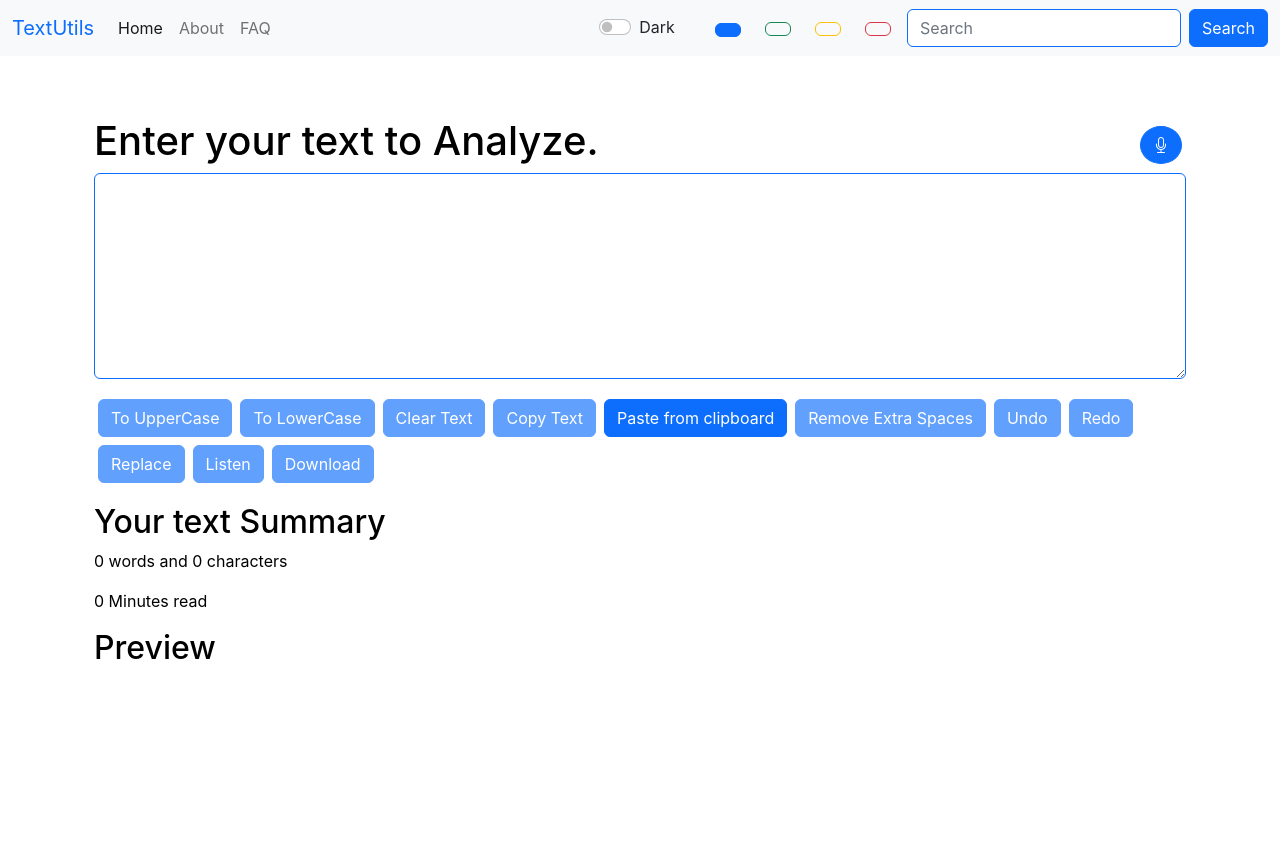
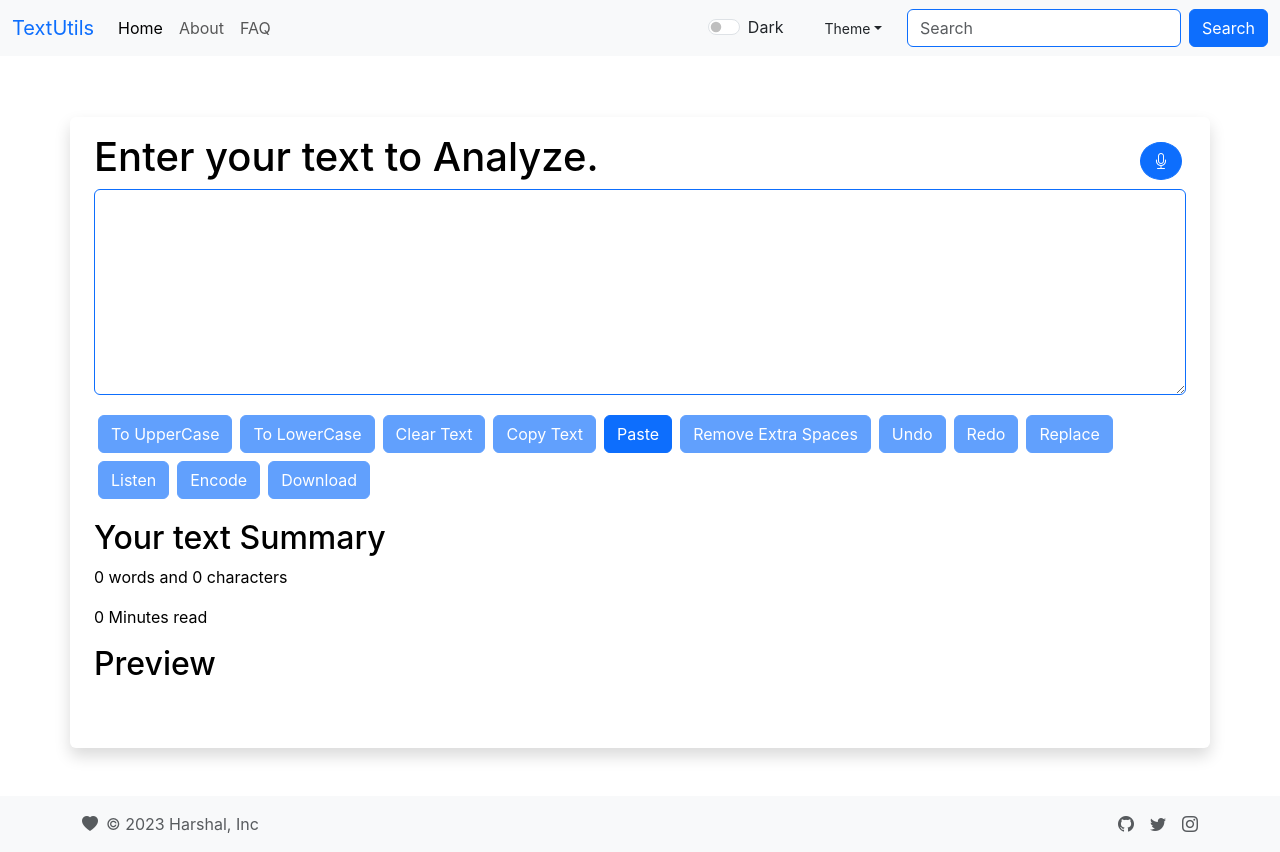
Before and after one commit to harshal0112/textutils, a React (Create React App) app: page / in a window 1280 px wide. Before the commit the page ends 800 px from the top, so only its background shows below. Built offline with nearby package versions, Linux system fonts and the light colour scheme.

Commit message:
Design Changes

```diff
--- a/package.json
+++ b/package.json
@@ -7,6 +7,7 @@
     "@testing-library/react": "^13.4.0",
     "@testing-library/user-event": "^13.5.0",
     "bootstrap-icons": "^1.10.2",
+    "buffer": "^6.0.3",
     "react": "^18.2.0",
     "react-dom": "^18.2.0",
     "react-router-dom": "^6.6.1",
--- a/public/index.html
+++ b/public/index.html
@@ -13,7 +13,7 @@
     <link rel="apple-touch-icon" href="%PUBLIC_URL%/icon.png" />
     <link rel="manifest" href="%PUBLIC_URL%/manifest.json" />
     <!-- CSS only -->
-    <link href="https://cdn.jsdelivr.net/npm/bootstrap@5.2.3/dist/css/bootstrap.min.css" rel="stylesheet" integrity="sha384-rbsA2VBKQhggwzxH7pPCaAqO46MgnOM80zW1RWuH61DGLwZJEdK2Kadq2F9CUG65" crossorigin="anonymous">
+    <link href="https://cdn.jsdelivr.net/npm/bootstrap@5.3.0-alpha1/dist/css/bootstrap.min.css" rel="stylesheet" integrity="sha384-GLhlTQ8iRABdZLl6O3oVMWSktQOp6b7In1Zl3/Jr59b6EGGoI1aFkw7cmDA6j6gD" crossorigin="anonymous">
     <link rel="stylesheet" href="https://cdn.jsdelivr.net/npm/bootstrap-icons@1.10.2/font/bootstrap-icons.css">
     <title>Textutils - A Text Editor with Features for Search, Replace, Uppercase and Lowercase Conversion, Extra Space Remove and More</title>
   </head>
--- a/src/App.js
+++ b/src/App.js
@@ -11,6 +11,7 @@ import {
   Routes
 } from "react-router-dom";
 import MyContextProvider from './doc/MyContextProvider';
+import Footer from './doc/Footer';
 
 function App() {
 
@@ -76,7 +77,7 @@ function App() {
    <Router>
     <Navbar title="TextUtils" theme={theme} mode={mode} toggleMode={toggleMode} toggleTheme={toggleTheme}/>
       <Alert  alert={alert} theme={theme}/>
-      <div className='container my-3'>
+      <div className={`container my-3 pt-3 pb-5 shadow rounded`} data-bs-theme={mode}>
           <Routes>
             <Route exact path="/About" element={<About mode={mode} theme={theme}/>} />
             <Route exact path="/FAQ" element={<FAQ mode={mode} theme={theme}/>} />
@@ -85,6 +86,7 @@ function App() {
         {/* <About mode={mode} theme={theme}/> */}
         {/* <TextForm showAlert={showAlert} heading="Enter your text to Analyze." mode={mode} theme={theme}/> */}
       </div>
+      <Footer theme={theme} mode={mode}/>
    </Router>
    </MyContextProvider>
    </>
--- /dev/null
+++ b/src/doc/Footer.js
@@ -0,0 +1,26 @@
+import React from 'react'
+
+function Footer(props) {
+  return (
+    <div>
+            <footer className={`d-flex flex-wrap justify-content-between align-items-center py-3 mt-5 bg-${props.mode}`}>
+        <div className="container d-flex flex-wrap justify-content-between align-items-center">
+                <div className="col-md-4 d-flex align-items-center">
+                <a href="/" className="mb-3 me-2 mb-md-0 text-muted text-decoration-none lh-1">
+                    <i className="bi bi-heart-fill" width="30" height="24"></i>
+                </a>
+                <span className={`mb-3 mb-md-0 text-${props.mode === 'dark'?'light':'muted'}`}>© 2023 Harshal, Inc</span>
+                </div>
+
+                <ul className="nav col-md-4 justify-content-end list-unstyled d-flex">
+                <li className="ms-3"><a className={`text-${props.mode === 'dark'?'light':'muted'}`} target="_blank" href="https://github.com/harshal0112"><i className="bi bi-github"></i></a></li>
+                <li className="ms-3"><a className={`text-${props.mode === 'dark'?'light':'muted'}`} target="_blank" href="https://twitter.com/iam__Harshal"><i className="bi bi-twitter"></i></a></li>
+                <li className="ms-3"><a className={`text-${props.mode === 'dark'?'light':'muted'}`} target="_blank" href="/"><i className="bi bi-instagram"></i></a></li>
+                </ul>
+        </div>
+            </footer>
+    </div>
+  )
+}
+
+export default Footer
--- a/src/doc/TextForm.js
+++ b/src/doc/TextForm.js
@@ -3,6 +3,7 @@ import React, {useState, useRef, useEffect, useCallback} from 'react'
 import ReplaceX from './ReplaceX';
 import { useContext } from 'react';
 import { MyContext } from './MyContextProvider';
+import { Buffer } from 'buffer';
 
 export default function TextForm(props) {
     const [text, setText] = useState('');
@@ -229,12 +230,32 @@ export default function TextForm(props) {
       element.click();
     };
 
+    const [isEncoded, setIsEncoded] = useState(false);
+
+    function handleEncodeClick() {
+      if (isEncoded) {
+        setText(decode(text));
+        setIsEncoded(false);
+      } else {
+        setText(encode(text));
+        setIsEncoded(true);
+      }
+    }
+
+    function encode(str) {
+      return Buffer.from(str).toString('base64');
+    }
+
+    function decode(str) {
+      return Buffer.from(str, 'base64').toString('utf8');
+    }
+
   return (
     <>
     <div className='container' style={{color: props.mode=== 'dark'?'white': 'black'}}>
         <form className='d-flex justify-content-between'>
         <h1>{props.heading}</h1>
-        <button type='button' style={{borderRadius: '50%'}} id='mic' onClick={handleToggleListen} data-bs-toggle="tooltip" data-bs-placement="auto" title="Voice Typing" className={`btn btn-${props.theme} ${isListening?'mic-icon': ''} mx-1 my-auto`}><i className="bi bi-mic"></i></button>
+        <button type='button' style={{borderRadius: '50%'}} id='mic' onClick={handleToggleListen} data-bs-toggle="tooltip" data-bs-placement="auto" title="Voice Typing" className={`btn btn-${props.theme} ${isListening?'mic-icon': ''} mx-1 my-auto`}>{isListening?<i className="bi bi-mic-fill"></i>: <i className="bi bi-mic"></i>}</button>
         </form>
         <div className="mb-3">
         <textarea className={`form-control border-${props.theme}`} ref={textRef} style={{backgroundColor: props.mode=== 'dark'?'#212529': 'white', color: props.mode === 'dark'?'white':'black'}} value={text} onChange={handleOnChange} id="myBox" rows="8"></textarea>
@@ -243,12 +264,13 @@ export default function TextForm(props) {
         <button disabled={text === text.toLowerCase()} className={`btn btn-${props.theme} mx-1 my-1`} onClick={handleLoClick}>To LowerCase</button>
         <button disabled={text.length === 0} className={`btn btn-${props.theme} mx-1 my-1`} onClick={handleClearClick}>Clear Text</button>
         <button disabled={text.length === 0} className={`btn btn-${props.theme} mx-1 my-1`} onClick={handleCopy}>Copy Text</button>
-        <button className={`btn btn-${props.theme} mx-1 my-1`} onClick={handlePaste}>Paste from clipboard</button>
+        <button className={`btn btn-${props.theme} mx-1 my-1`} onClick={handlePaste}>Paste</button>
         <button disabled={text.match(/^.*\s{2,}.*$/) === null} className={`btn btn-${props.theme} mx-1 my-1`} onClick={handleExtraSpaces}>Remove Extra Spaces</button>
         <button disabled={undoStack.current.length === 0} className={`btn btn-${props.theme} mx-1 my-1`} onClick={handleUndo}>Undo</button>
         <button disabled={redoStack.current.length === 0} className={`btn btn-${props.theme} mx-1 my-1`} onClick={handleRedo}>Redo</button>
         <button type="button" disabled={text.length === 0} onClick={reset} className={`btn btn-${props.theme} mx-1 my-1`} data-bs-toggle="modal" data-bs-target="#exampleModal">Replace</button>
         <button type="button" disabled={text.length === 0} onClick={speak} className={`btn btn-${props.theme} mx-1 my-1`}>{buttonText}</button>
+        <button type="button" disabled={text.length === 0} className={`btn btn-${props.theme} mx-1 my-1`} onClick={handleEncodeClick}>{isEncoded ? 'Decode' : 'Encode'}</button>
         {/* <button type="button" disabled={text.length === 0} onClick={reset2} className={`btn btn-${props.theme} mx-1 my-1`} data-bs-toggle="modal" data-bs-target="#exampleModal2">Find</button> */}
         <button type='button' disabled={text.length === 0} className={`btn btn-${props.theme} mx-1 my-1`} onClick={handleDownload}>Download</button>
 
--- a/src/doc/Themes.js
+++ b/src/doc/Themes.js
@@ -8,21 +8,17 @@ export default function Themes(props) {
         <input className="form-check-input" onChange={props.toggleMode} type="checkbox" role="switch" name='flexDefault' id="btn-check-outlined" value="option1" defaultChecked={props.mode === 'dark'}/>
         <label className={`form-check-label text-${props.mode === 'dark'?'light':'dark'}`} htmlFor="btn-check-outlined">{props.mode === 'light'?'Dark':''}</label>
     </div>
-    <div className="form-check form-check-inline ml-0 mb-sm-2 mb-md-2 mb-lg-0 mx-0">
-        <input className="btn-check" value="primary" onClick={(e) => props.toggleTheme(e.target.value)} type="radio" name='flexDefault' id="btn-check-outlined1" autoComplete='off' defaultChecked={props.theme === 'primary'}/>
-        <label className="btn btn-outline-primary" htmlFor="btn-check-outlined1"></label>
-    </div>
-    <div className="form-check form-check-inline mx-0">
-        <input className="btn-check" value="success" onClick={(e) => props.toggleTheme(e.target.value)} type="radio" name='flexDefault' id="btn-check-outlined2" autoComplete='off' defaultChecked={props.theme === 'success'}/>
-        <label className="btn btn-outline-success" htmlFor="btn-check-outlined2"></label>
-    </div>
-    <div className="form-check form-check-inline mx-0">
-        <input className="btn-check" value="warning" onClick={(e) => props.toggleTheme(e.target.value)} type="radio" name='flexDefault' id="btn-check-outlined4" autoComplete='off' defaultChecked={props.theme === 'warning'}/>
-        <label className="btn btn-outline-warning" htmlFor="btn-check-outlined4"></label>
-    </div>
-    <div className="form-check form-check-inline mr-2">
-        <input className="btn-check" value="danger" onClick={(e) => props.toggleTheme(e.target.value)} type="radio" name='flexDefault' id="btn-check-outlined5" autoComplete='off' defaultChecked={props.theme === 'danger'}/>
-        <label className="btn btn-outline-danger" htmlFor="btn-check-outlined5"></label>
+    <div className="dropdown mx-sm-0 mx-lg-3 form-check-inline" data-bs-theme={props.mode}>
+        <button class={`btn btn-sm btn-${props.mode} dropdown-toggle text-${props.mode === 'dark'?'light':'dark'}`} type="button" data-bs-toggle="dropdown" data-bs-auto-close="true" aria-expanded="false">
+            Theme
+        </button>
+
+        <ul className="dropdown-menu">
+            <li><a className="dropdown-item drop-primary" onClick={(e) => props.toggleTheme("primary")}>Default (Blue)</a></li>
+            <li><a className="dropdown-item drop-success" onClick={(e) => props.toggleTheme("success")}>Green</a></li>
+            <li><a className="dropdown-item drop-warning" onClick={(e) => props.toggleTheme("warning")}>Yellow</a></li>
+            <li><a className="dropdown-item drop-danger" onClick={(e) => props.toggleTheme("danger")}>Red</a></li>
+        </ul>
     </div>
     </>
   )
--- a/src/index.css
+++ b/src/index.css
@@ -17,24 +17,6 @@ code {
   filter: invert(50%) contrast(200%);
 }
 
-
-/* .mic-icon {
-  /* Other styles for the mic icon */
-  /* animation: pulse 2s infinite; */
-/* } */
-
-/* @keyframes pulse {
-  0% {
-    transform: scale(1);
-  }
-  50% {
-    transform: scale(1.1);
-  }
-  100% {
-    transform: scale(1);
-  }
-} */
-
 .mic-icon {
   animation: pulse 1.5s infinite cubic-bezier(0.4, 0, 0.2, 1);
 }
@@ -50,3 +32,18 @@ code {
     transform: scale(1);
   }
 }
+
+.drop-primary:active {
+  background-color: #0d6efd;
+  }
+
+.drop-success:active {
+  background-color: #198754;
+  }
+
+.drop-warning:active {
+  background-color: #ffc107;
+  }
+.drop-danger:active {
+  background-color: #dc3545;
+  }
```
Also changed, not shown: src/doc/logo192.png (added), 1 other file (tests, documents, lock files or other folders).
